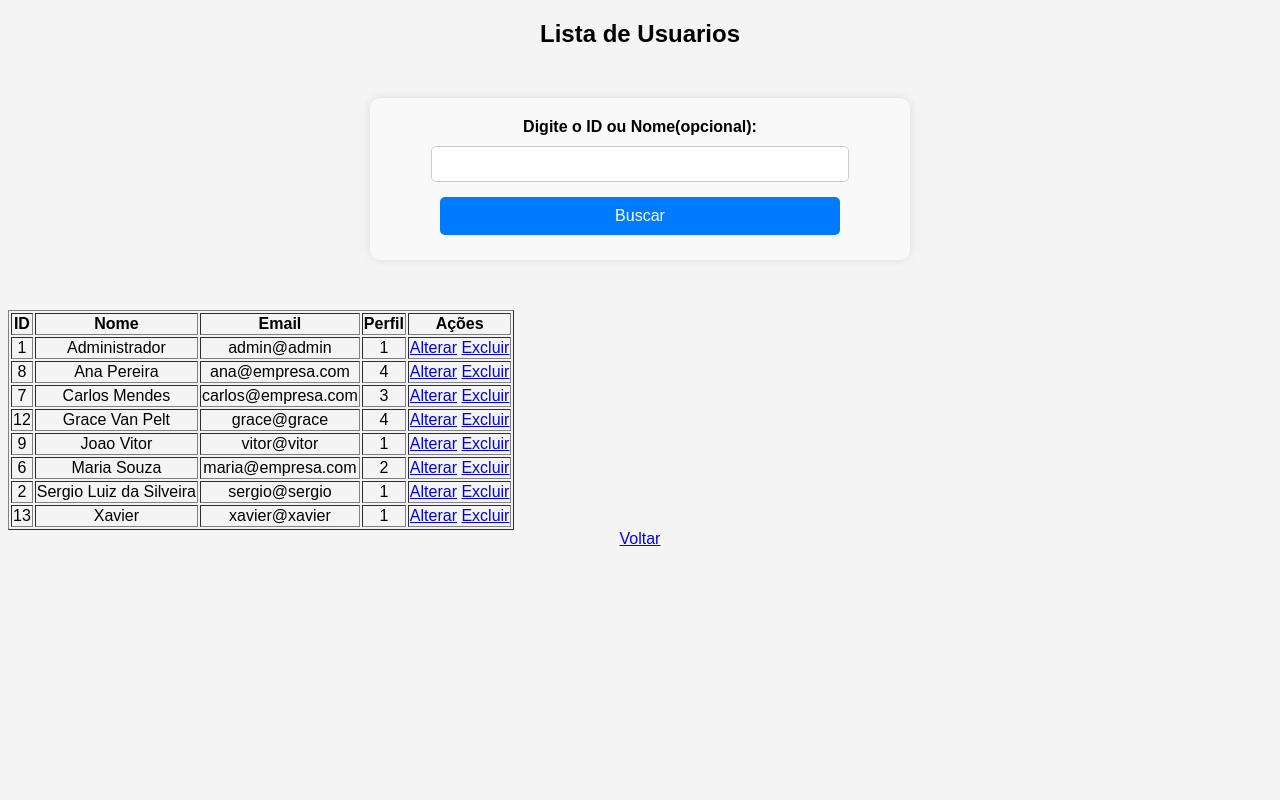
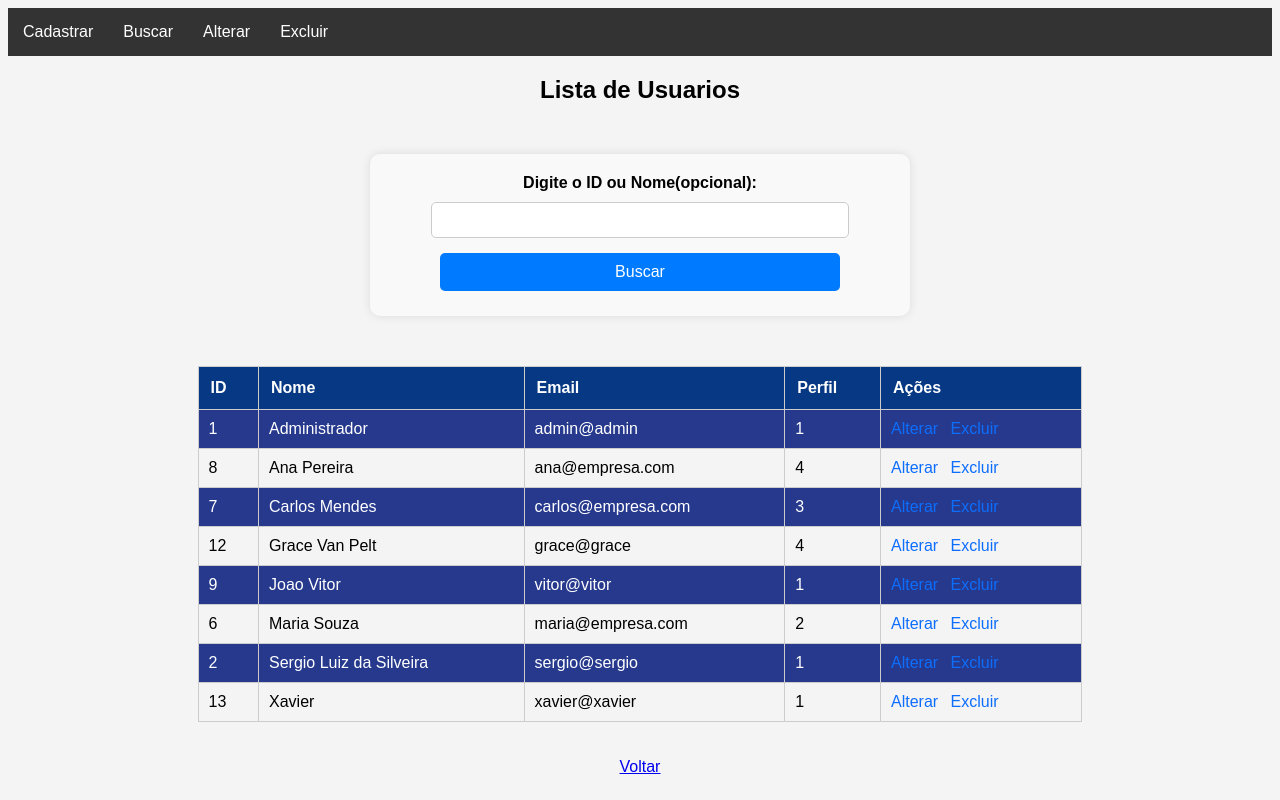
Before and after one commit to baleradaniel/PROVA-Daniel_Balera, a PHP site: page /buscar_usuario.php in a window 1280 px wide. Run offline with PHP 8.4, Linux system fonts and the light colour scheme; a user stored in the database is signed in; data comes from the database, SQL or seed files in the repository.

Commit message:
Improve user management UI and validation
Enhanced buscar_usuario.php with dynamic menu based on user profile and improved user table styling. Updated form methods to use POST consistently. Added stronger password validation and improved user name validation in validacoes.js. Updated styles.css for better table appearance. Minor UI and code consistency improvements across user management files.

```diff
--- a/MaterialApoio/alterar_senha.php
+++ b/MaterialApoio/alterar_senha.php
@@ -50,7 +50,7 @@ if($_SERVER["REQUEST_METHOD"] == "POST") {
     <h2>Alterar Senha</h2>
     <p>Olá, <strong><?php echo $_SESSION['usuario'];?></strong>. Digite sua nova senha abaixo:</p>
 
-    <form action="alterar_senha.php" method="post">
+    <form action="alterar_senha.php" method="POST">
         <label for="nova_senha">Nova Senha:</label>
         <input type="password" id="nova_senha" name="nova_senha" required>
 
--- a/MaterialApoio/buscar_usuario.php
+++ b/MaterialApoio/buscar_usuario.php
@@ -11,7 +11,7 @@ if ($_SESSION['perfil'] != 1 && $_SESSION['perfil'] != 2) {
 $usuarios = [];
 
 // Se o formulario for enviado, busca o usuario pelo id ou nome
-if ($_SERVER["REQUEST_METHOD"] == "POST" && !empty($_POST['busca'])){
+if ($_SERVER["REQUEST_METHOD"] == "POST" && !empty($_POST['busca'])) {
     $busca = trim($_POST['busca']);
 
     // Verifica se a busca é um número (ID) ou um nome
@@ -33,27 +33,85 @@ if ($_SERVER["REQUEST_METHOD"] == "POST" && !empty($_POST['busca'])){
 
 $stmt->execute();
 $usuarios = $stmt->fetchAll(PDO::FETCH_ASSOC);
+
+$id_perfil = $_SESSION['perfil'];
+$sqlPerfil = "SELECT nome_perfil FROM perfil WHERE id_perfil = :id_perfil";
+$stmtPerfil = $pdo->prepare($sqlPerfil);
+$stmtPerfil->bindParam(':id_perfil', $id_perfil);
+$stmtPerfil->execute();
+$perfil = $stmtPerfil->fetch(PDO::FETCH_ASSOC);
+$nome_perfil = $perfil['nome_perfil'];
+
+$permissoes = [
+    1 => [
+        "Cadastrar" => ["cadastro_usuario.php", "cadastro_perfil.php", "cadastro_cliente.php", "cadastro_fornecedor.php", "cadastro_produto.php", "cadastro_funcionario.php"],
+        "Buscar" => ["buscar_usuario.php", "buscar_perfil.php", "buscar_cliente.php", "buscar_fornecedor.php", "buscar_produto.php", "buscar_funcionario.php"],
+        "Alterar" => ["alterar_usuario.php", "alterar_perfil.php", "alterar_cliente.php", "alterar_fornecedor.php", "alterar_produto.php", "alterar_funcionario.php"],
+        "Excluir" => ["excluir_usuario.php", "excluir_perfil.php", "excluir_cliente.php", "excluir_fornecedor.php", "excluir_produto.php", "excluir_funcionario.php"]
+    ],
+
+    2 => [
+        "Cadastrar" => ["cadastro_cliente.php"],
+        "Buscar" => ["buscar_cliente.php", "buscar_fornecedor.php", "buscar_produto.php"],
+        "Alterar" => ["alterar_cliente.php", "alterar_fornecedor.php"]
+    ],
+
+    3 => [
+        "Cadastrar" => ["cadastro_fornecedor.php", "cadastro_produto.php"],
+        "Buscar" => ["buscar_cliente.php", "buscar_fornecedor.php", "buscar_produto.php"],
+        "Alterar" => ["alterar_fornecedor.php", "alterar_produto.php"],
+        "Excluir" => ["excluir_produto.php"]
+    ],
+
+    4 => [
+        "Cadastrar" => ["cadastro_cliente.php"],
+        "Buscar" => ["buscar_produto.php"],
+        "Alterar" => ["alterar_cliente.php"]
+    ],
+];
+
+// Obtendo as opções disponíveis para o perfil do usuário logado
+$opcoes_menu = $permissoes[$id_perfil];
 ?>
 
 <!DOCTYPE html>
 <html lang="en">
+
 <head>
     <meta charset="UTF-8">
     <meta name="viewport" content="width=device-width, initial-scale=1.0">
     <title>Buscar Usuario</title>
-    <link rel="stylesheet" href="styles.css">
+    <link rel="stylesheet" href="styles.css?v=2">
 </head>
+
 <body>
+    <nav>
+        <ul class="menu">
+            <?php foreach ($opcoes_menu as $categoria => $arquivos): ?>
+                <li class="dropdown">
+                    <a href="#"><?= $categoria ?></a>
+                    <ul class="dropdown-menu">
+                        <?php foreach ($arquivos as $arquivo): ?>
+                            <li>
+                                <a href="<?= $arquivo ?>"><?= ucfirst(str_replace("_", " ", basename($arquivo, ".php"))) ?></a>
+                            </li>
+                        <?php endforeach; ?>
+                    </ul>
+                </li>
+            <?php endforeach; ?>
+        </ul>
+    </nav>
     <h2>Lista de Usuarios</h2>
     <!-- Formulário de busca -->
-    <form action="buscar_usuario.php" method="post">
+    <form action="buscar_usuario.php" method="POST">
         <label for="busca">Digite o ID ou Nome(opcional):</label>
         <input type="text" id="busca" name="busca" required>
         <button type="submit">Buscar</button>
     </form>
 
-    <?php if(!empty($usuarios)): ?>
-        <table border="1">
+    <?php if (!empty($usuarios)): ?>
+        <center>
+        <table class="tabela-usuarios">
             <tr>
                 <th>ID</th>
                 <th>Nome</th>
@@ -61,22 +119,27 @@ $usuarios = $stmt->fetchAll(PDO::FETCH_ASSOC);
                 <th>Perfil</th>
                 <th>Ações</th>
             </tr>
-            <?php foreach($usuarios as $usuario): ?>
+            <?php foreach ($usuarios as $usuario): ?>
                 <tr>
                     <td><?= htmlspecialchars($usuario['id_usuario']) ?></td>
                     <td><?= htmlspecialchars($usuario['nome']) ?></td>
                     <td><?= htmlspecialchars($usuario['email']) ?></td>
                     <td><?= htmlspecialchars($usuario['id_perfil']) ?></td>
                     <td>
-                        <a href="alterar_usuario.php?id=<?=htmlspecialchars($usuario['id_usuario']) ?>">Alterar</a>
-                        <a href="excluir_usuario.php?id=<?=htmlspecialchars($usuario['id_usuario']) ?>" onclick="return confirm('Tem certeza que deseja excluir este usuario?')">Excluir</a>
+                        <a href="alterar_usuario.php?id=<?= htmlspecialchars($usuario['id_usuario']) ?>">Alterar</a>
+                        <a href="excluir_usuario.php?id=<?= htmlspecialchars($usuario['id_usuario']) ?>"
+                            onclick="return confirm('Tem certeza que deseja excluir este usuario?')">Excluir</a>
                     </td>
                 </tr>
             <?php endforeach; ?>
         </table>
+        </center>
+        <br>
+        <br>
     <?php else: ?>
         <p>Nenhum usuário encontrado.</p>
     <?php endif; ?>
     <a href="principal.php">Voltar</a>
 </body>
+
 </html>
--- a/MaterialApoio/cadastro_usuario.php
+++ b/MaterialApoio/cadastro_usuario.php
@@ -97,7 +97,7 @@ $opcoes_menu = $permissoes[$id_perfil];
         </ul>
     </nav>
     <h2>Cadastrar Usuario</h2>
-    <form action="cadastro_usuario.php" method="post">
+    <form action="cadastro_usuario.php" method="POST">
         <label for="nome">Nome:</label>
         <input type="text" id="nome" name="nome" required><br><br>
 
--- a/MaterialApoio/excluir_usuario.php
+++ b/MaterialApoio/excluir_usuario.php
@@ -60,7 +60,7 @@ if (isset($_GET['id']) && is_numeric($_GET['id'])){
                     <td><?= htmlspecialchars($usuario['email']) ?></td>
                     <td><?= htmlspecialchars($usuario['id_perfil']) ?></td>
                     <td>
-                        <a href="excluir_usuario.php?id=<?= htmlspecialchars($usuario['id_usuario']); ?>" onclick="return confirm('Tem certeza que deseja excluir esse usuario?')">Excluir</a> |
+                        <a href="excluir_usuario.php?id=<?= htmlspecialchars($usuario['id_usuario']); ?>" onclick="return confirm('Tem certeza que deseja excluir esse usuario?')">Excluir</a>
                     </td>
                 </tr>
             <?php endforeach; ?>
--- a/MaterialApoio/login.php
+++ b/MaterialApoio/login.php
@@ -2,7 +2,7 @@
 session_start();
 require 'conexao.php';
 
-if($_SERVER['REQUEST_METHOD'] == 'POST') {
+if($_SERVER["REQUEST_METHOD"] == "POST") {
     $email = $_POST['email'];
     $senha = $_POST['senha'];
 
@@ -42,7 +42,7 @@ if($_SERVER['REQUEST_METHOD'] == 'POST') {
 </head>
 <body>
     <h2>Login</h2>
-    <form action="login.php" method="post">
+    <form action="login.php" method="POST">
         <label for="email">Email:</label>
         <input type="email" id="email" name="email" required><br><br>
 
--- a/MaterialApoio/principal.php
+++ b/MaterialApoio/principal.php
@@ -56,7 +56,7 @@ $opcoes_menu = $permissoes[$id_perfil];
             <h2>Bem vindo, <?php echo $_SESSION["usuario"];?>!  Perfil: <?php echo $nome_perfil;?></h2>
         </div>
         <div class="logout">
-            <form action="logout.php" method="post">
+            <form action="logout.php" method="POST">
                 <button type="submit">logout</button>
             </form>
         </div>
--- a/MaterialApoio/processa_alteracao_usuario.php
+++ b/MaterialApoio/processa_alteracao_usuario.php
@@ -7,7 +7,7 @@ if ($_SESSION['perfil'] != 1) {
     exit();
 }
 
-if ($_SERVER['REQUEST_METHOD'] == "post") {
+if ($_SERVER['REQUEST_METHOD'] == "POST") {
     $id_usuario = $_POST['id_usuario'];
     $nome = $_POST['nome'];
     $email = $_POST['email'];
--- a/MaterialApoio/recuperar_senha.php
+++ b/MaterialApoio/recuperar_senha.php
@@ -3,7 +3,7 @@ session_start();
 require_once 'conexao.php';
 require_once 'funcoes_email.php'; // Arquivo com as funções que geram a senha e enviam o email
 
-if ($_SERVER['REQUEST_METHOD'] == 'POST') {
+if ($_SERVER["REQUEST_METHOD"] == "POST") {
     $email = $_POST['email'];
 
     // Verifica se o email existe no banco de dados
--- a/MaterialApoio/styles.css
+++ b/MaterialApoio/styles.css
@@ -168,3 +168,51 @@ button {
 button:hover {
     background-color: #0056b3; /* Azul mais escuro ao passar o mouse */
 }
+
+.tabela-usuarios {
+    width: 70%;
+    border-collapse: collapse;
+    font-family: Arial, Helvetica, sans-serif;
+    margin-top: 20px;
+    border: 1px solid #ccc;
+  }
+
+  /* Cabeçalho */
+  .tabela-usuarios th {
+    background: #063883;
+    color: #fff;
+    padding: 12px;
+    text-align: left;
+    font-weight: 600;
+    border: 1px solid #ccc;
+  }
+
+  /* Células */
+  .tabela-usuarios td {
+    padding: 10px;
+    border-bottom: 1px solid #ddd;
+    border: 1px solid #cccccc;
+  }
+
+  /* Zebra */
+  .tabela-usuarios tr:nth-child(even) td {
+    background: #26398d;
+    color: #fff;
+  }
+
+  /* Hover */
+  .tabela-usuarios tr:hover td {
+    background: #eef5ff;
+  }
+
+  /* Links de ação */
+  .tabela-usuarios a {
+    margin-right: 8px;
+    text-decoration: none;
+    color: #0d6efd;
+    font-weight: 500;
+  }
+
+  .tabela-usuarios a:hover {
+    text-decoration: underline;
+  }
```
Also changed, not shown: MaterialApoio/validacoes.js (+9 -3 lines), 2 other files.
